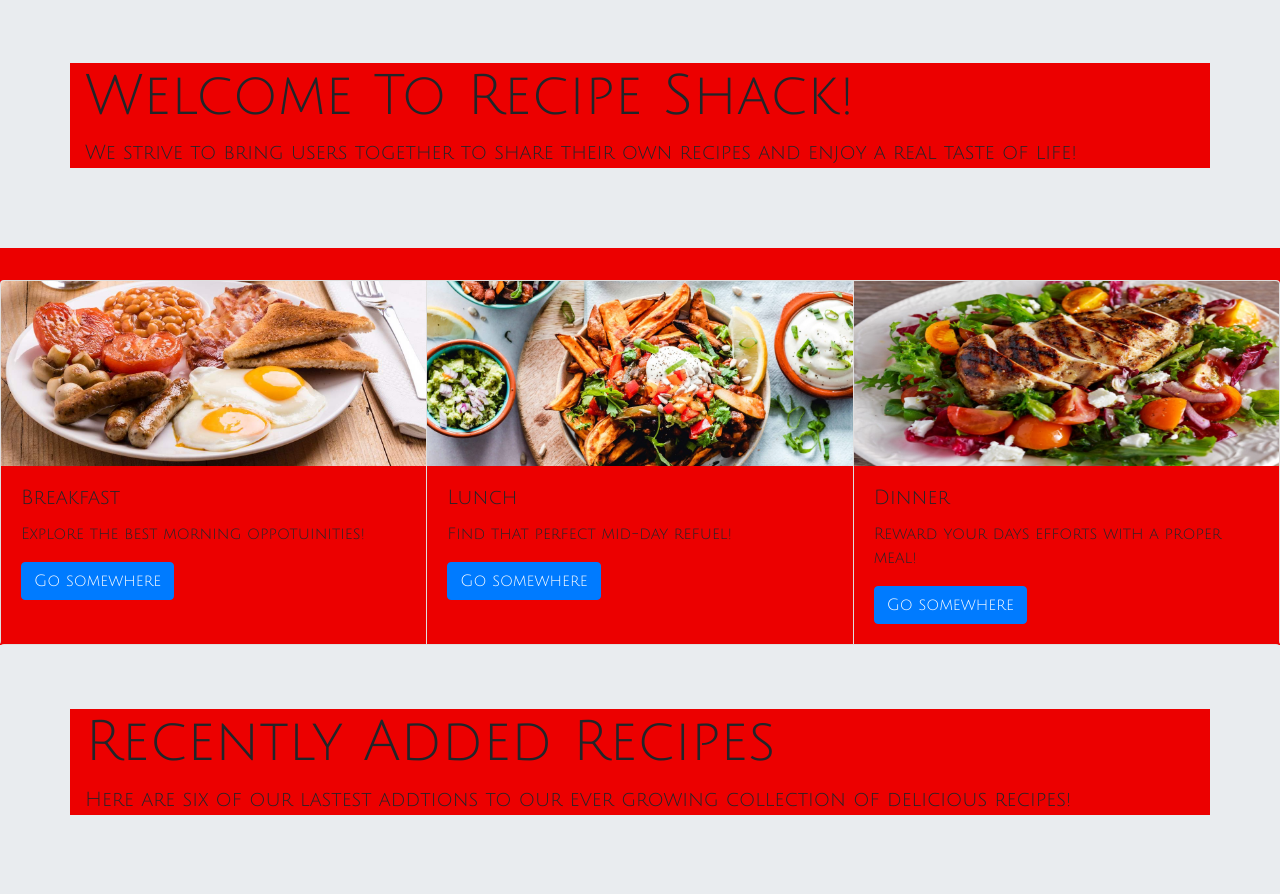
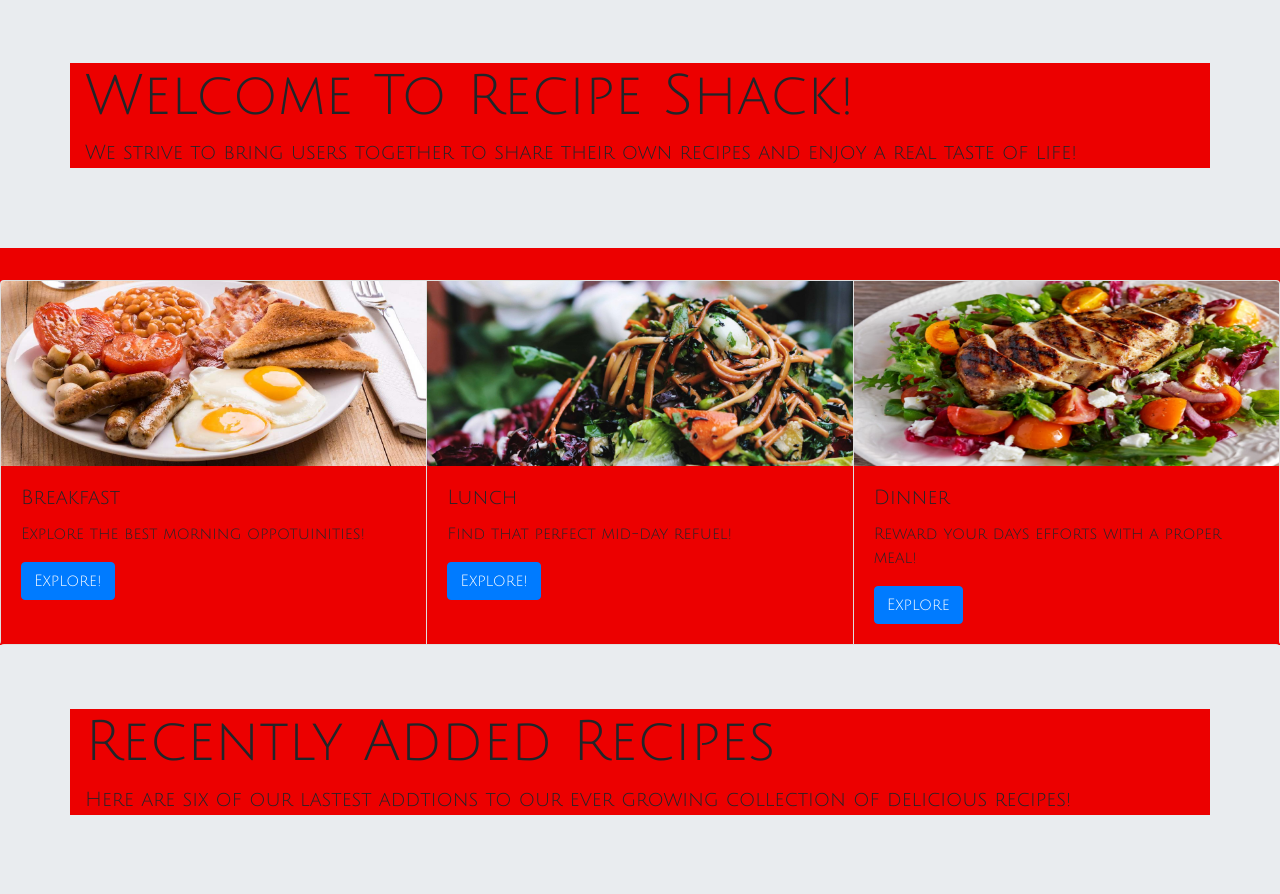
Before and after one commit to Jai-austin95/Recipe_Shack, a Flask app: page / in a window 1280 px wide. Shown: the part 57-951 px from the top of the page. Run offline with Flask 2, Linux system fonts and the light colour scheme; some libraries are stand-ins or nearby versions.

```diff
--- a/templates/home.html
+++ b/templates/home.html
@@ -8,22 +8,23 @@
     <p class="lead">We strive to bring users together to share their own recipes and enjoy a real taste of life!</p>
   </div>
 </div>
+<!-- Basic category options for homepage -->
 <div class="card-group">
   <div class="card">
     <img src="{{url_for('static', filename='images/cooked-full-english.jpg')}}" class="card-img-top" alt="full-english">
     <div class="card-body">
       <h5 class="card-title">Breakfast</h5>
       <p class="card-text">Explore the best morning oppotuinities!</p>
-      <a href="#" class="btn btn-primary">Go somewhere</a>
+      <a href="#" class="btn btn-primary">Explore!</a>
     </div>
 
   </div>
   <div class="card">
-    <img src="{{url_for('static', filename='images/lunch.jpg')}}" class="card-img-top" alt="lunch-box">
+    <img src="{{url_for('static', filename='images/lunch2.jpg')}}" class="card-img-top" alt="lunch-box">
     <div class="card-body">
       <h5 class="card-title">Lunch</h5>
       <p class="card-text">Find that perfect mid-day refuel!</p>
-      <a href="#" class="btn btn-primary">Go somewhere</a>
+      <a href="#" class="btn btn-primary">Explore!</a>
     </div>
 
   </div>
@@ -32,7 +33,7 @@
     <div class="card-body">
       <h5 class="card-title">Dinner</h5>
       <p class="card-text">Reward your days efforts with a proper meal!</p>
-      <a href="#" class="btn btn-primary">Go somewhere</a>
+      <a href="#" class="btn btn-primary">Explore</a>
     </div>
   </div>
 </div>
```
Also changed, not shown: static/images/lunch.jpg (deleted), static/images/lunch2.jpg (added).
